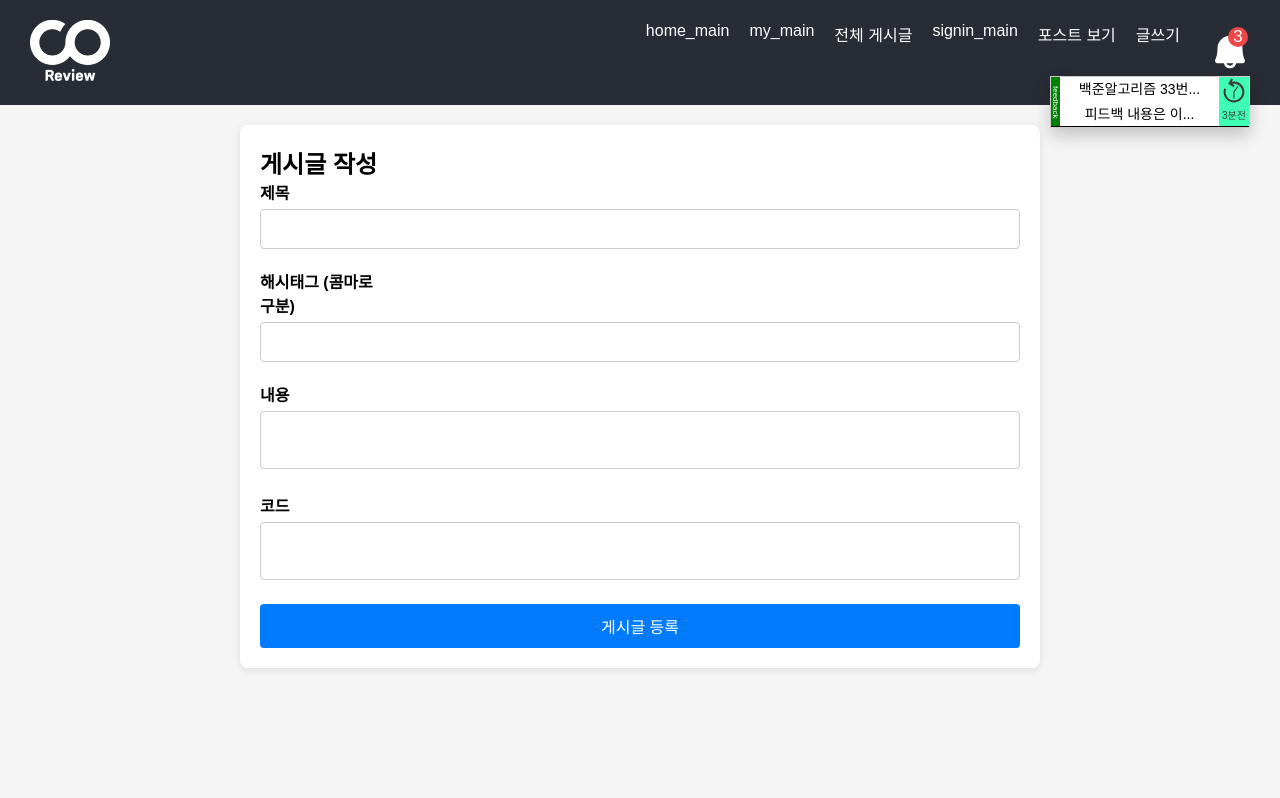
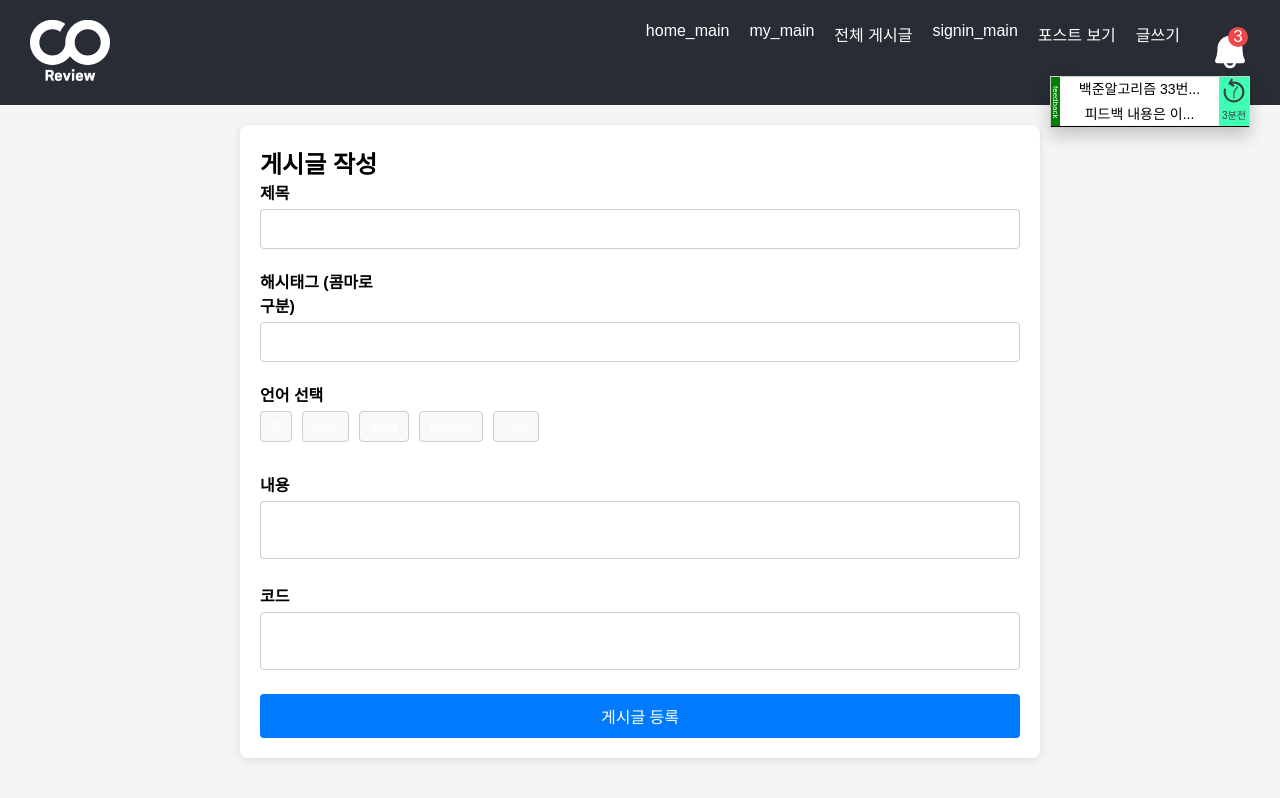
Before and after one commit to Core-View/Front-End, a React (Create React App) app in the folder front/: page /post_write in a window 1280 px wide. Built offline with nearby package versions, Linux system fonts and the light colour scheme.

Commit message:
Feat: 언어 선택 부분 버튼으로 변경

```diff
--- a/front/src/Post/post_write.css
+++ b/front/src/Post/post_write.css
@@ -58,3 +58,26 @@ button[type="submit"] {
 button[type="submit"]:hover {
     background-color: #0056b3;
 }
+
+.language-buttons {
+    display: flex;
+    gap: 10px;
+    margin-bottom: 10px;
+}
+
+.language-buttons button {
+    padding: 5px 10px;
+    border: 1px solid #ccc;
+    background-color: #f9f9f9;
+    cursor: pointer;
+}
+
+.language-buttons button.active {
+    background-color: #007bff;
+    color: white;
+    border: 1px solid #007bff;
+}
+
+.language-buttons button:hover {
+    background-color: #e2e6ea;
+}
--- a/front/src/Post/post_write.jsx
+++ b/front/src/Post/post_write.jsx
@@ -7,6 +7,7 @@ const PostWrite = () => {
     const [content, setContent] = useState("");
     const [code, setCode] = useState("");
     const [hashtags, setHashtags] = useState("");
+    const [language, setLanguage] = useState(""); // 언어 상태 추가
     const contentRef = useRef(null);
     const codeRef = useRef(null);
 
@@ -15,13 +16,14 @@ const PostWrite = () => {
 
         const postData = {
             title,
+            language, // 언어 추가
             content,
             code,
-            hashtags: hashtags.split(",").map((tag) => tag.trim()),
+            userId: 123, // 임시 userId
         };
 
         try {
-            const response = await axios.post("SERVER_ENDPOINT/posts", postData);
+            const response = await axios.post("http://localhost:3000/api/compile", postData);
 
             if (response.status === 200) {
                 alert("게시글이 성공적으로 등록되었습니다!");
@@ -29,6 +31,7 @@ const PostWrite = () => {
                 setContent("");
                 setCode("");
                 setHashtags("");
+                setLanguage("");
                 contentRef.current.style.height = "auto";
                 codeRef.current.style.height = "auto";
             }
@@ -48,6 +51,10 @@ const PostWrite = () => {
         setCode(e.target.value);
         codeRef.current.style.height = "auto";
         codeRef.current.style.height = `${codeRef.current.scrollHeight}px`;
+    };
+
+    const handleLanguageChange = (lang) => {
+        setLanguage(lang);
     };
 
     return (
@@ -72,6 +79,46 @@ const PostWrite = () => {
                         value={hashtags}
                         onChange={(e) => setHashtags(e.target.value)}
                     />
+                </div>
+                <div className="form-group">
+                    <label>언어 선택</label>
+                    <div className="language-buttons">
+                        <button
+                            type="button"
+                            className={language === "c" ? "active" : ""}
+                            onClick={() => handleLanguageChange("c")}
+                        >
+                            C
+                        </button>
+                        <button
+                            type="button"
+                            className={language === "cpp" ? "active" : ""}
+                            onClick={() => handleLanguageChange("cpp")}
+                        >
+                            C++
+                        </button>
+                        <button
+                            type="button"
+                            className={language === "java" ? "active" : ""}
+                            onClick={() => handleLanguageChange("java")}
+                        >
+                            Java
+                        </button>
+                        <button
+                            type="button"
+                            className={language === "python" ? "active" : ""}
+                            onClick={() => handleLanguageChange("python")}
+                        >
+                            Python
+                        </button>
+                        <button
+                            type="button"
+                            className={language === "Another" ? "active" : ""}
+                            onClick={() => handleLanguageChange("")}
+                        >
+                            기타
+                        </button>
+                    </div>
                 </div>
                 <div className="form-group">
                     <label htmlFor="content">내용</label>
```
